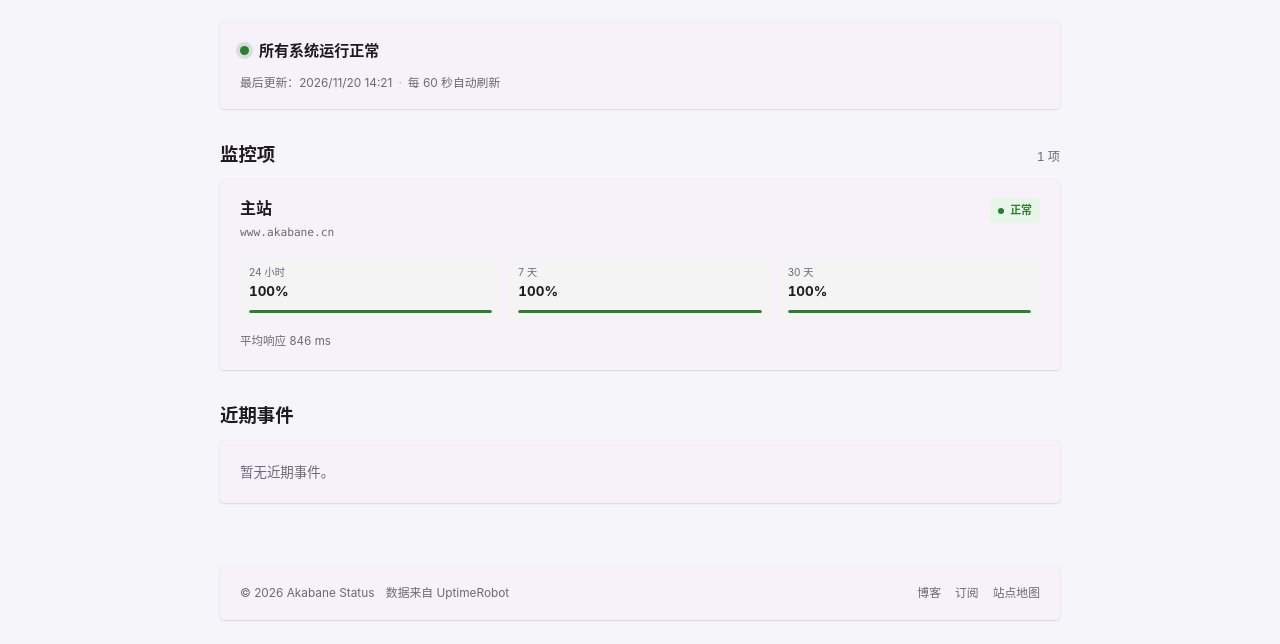
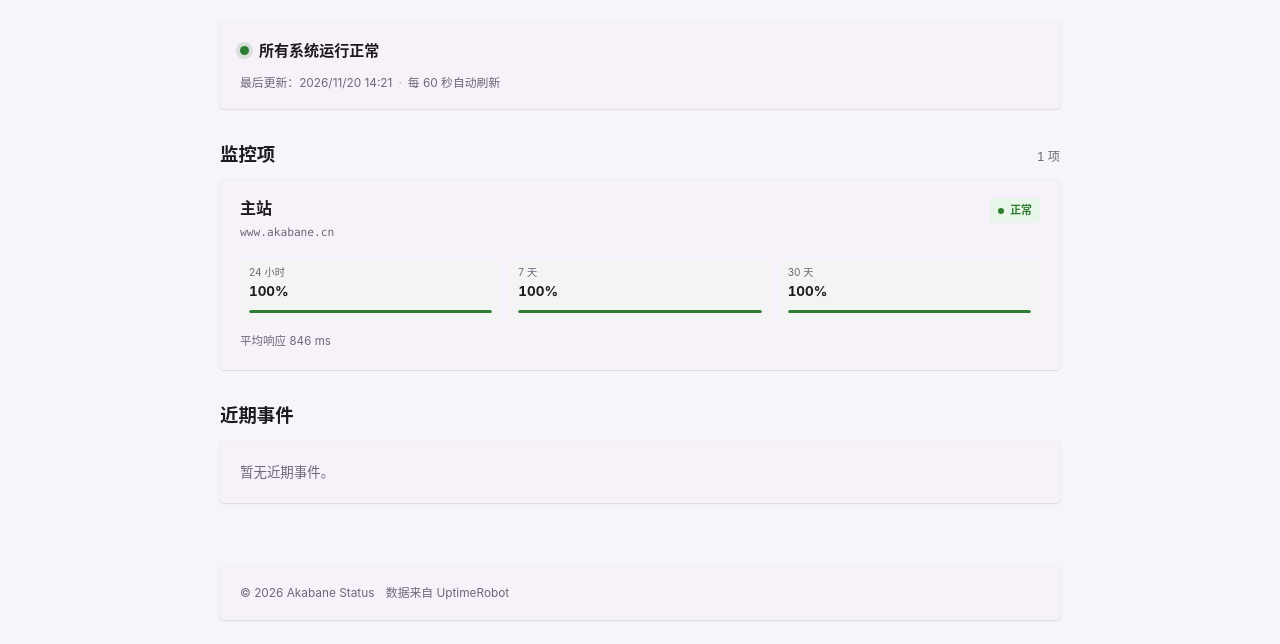
Before and after one commit to fanwenbo789/status, a plain HTML site: page index.html in a window 1280 px wide. Shown: the part 170-814 px from the top of the page. Drawn offline with Linux system fonts and the light colour scheme.

Commit message:
移除状态页底栏导航

```diff
--- a/index.html
+++ b/index.html
@@ -99,11 +99,6 @@
           <span>© <span id="year">2026</span> Akabane Status</span>
           <span class="footer-note">数据来自 UptimeRobot</span>
         </div>
-        <div class="footer-links">
-          <a href="https://www.akabane.cn/">博客</a>
-          <a href="https://www.akabane.cn/subscribe/">订阅</a>
-          <a href="https://www.akabane.cn/sitemap.xml">站点地图</a>
-        </div>
       </div>
       <p id="footer-demo" class="footer-demo" hidden>当前为本地预览数据，不是真实监控结果。</p>
     </mdui-card>
--- a/styles.css
+++ b/styles.css
@@ -373,9 +373,6 @@ html[data-theme="dark"] .theme-icon-moon { display: block; }
   font-size: .74rem;
 }
 .footer-note { margin-left: 8px; }
-.footer-links { display: flex; flex-wrap: wrap; gap: 14px; }
-.footer-links a { color: var(--ak-text-dim); }
-.footer-links a:hover { color: var(--ak-primary); }
 .footer-demo { margin-top: 8px; color: var(--warn); font-size: .72rem; }
 
 @keyframes shimmer {
```
